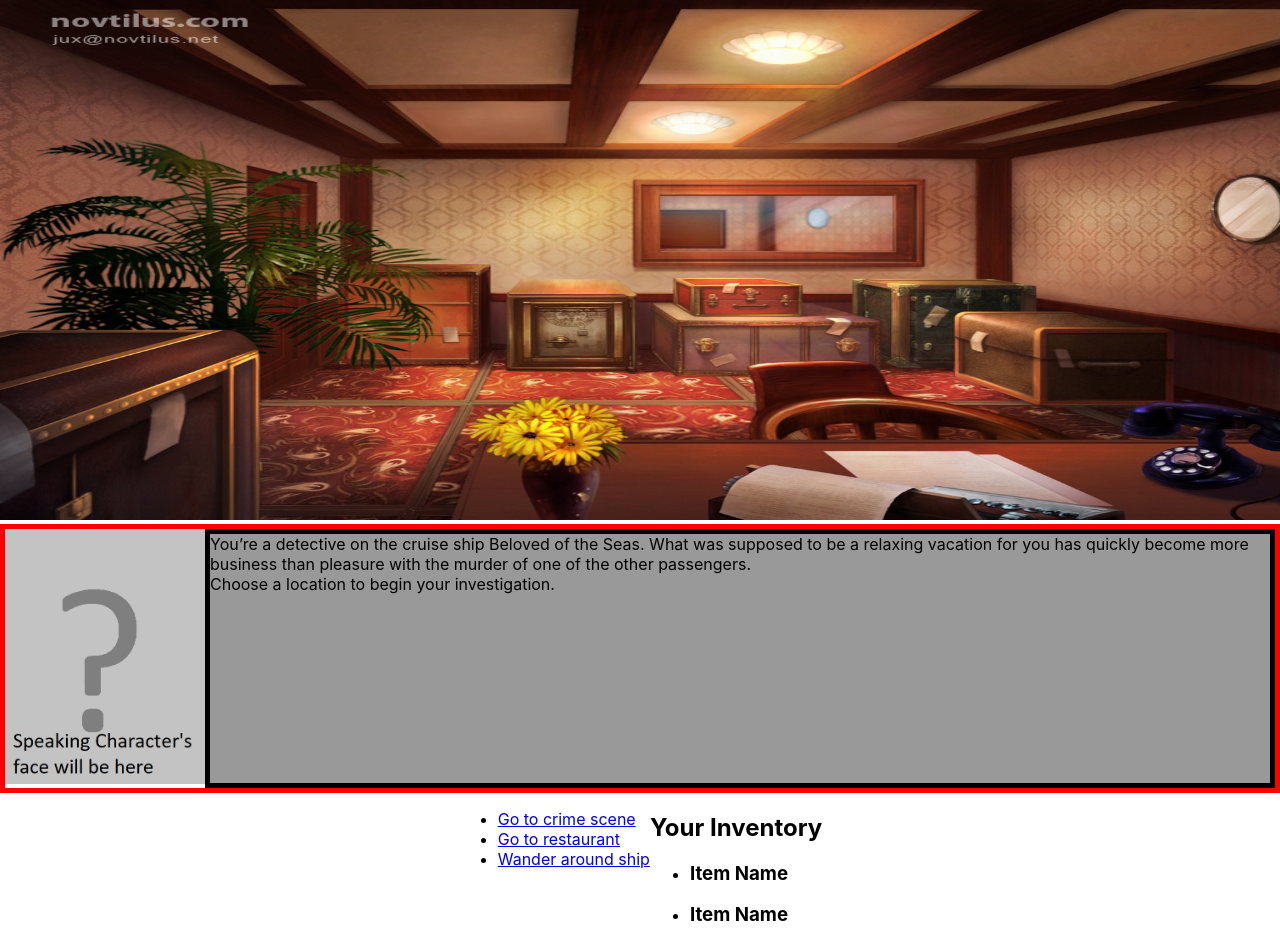
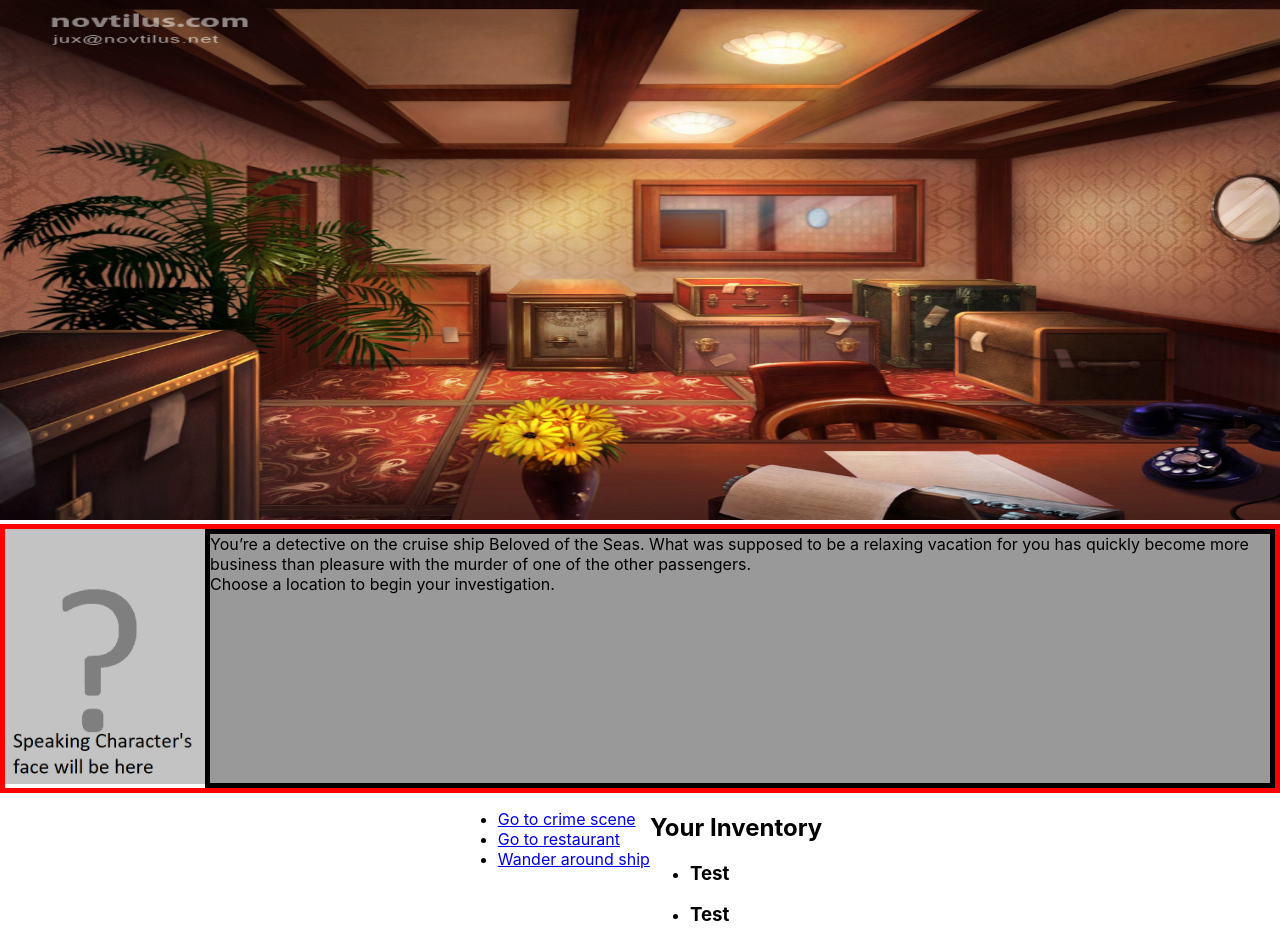
Before and after one commit to c-champagne/murder-mystery, a React (Create React App) app: page / in a window 1280 px wide. Shown: the top 947 px of the page. Built offline with nearby package versions, Linux system fonts and the light colour scheme.

Commit message:
Minor update

```diff
--- a/src/components/Item.js
+++ b/src/components/Item.js
@@ -16,7 +16,7 @@ export class Item extends Component {
     render() {
         return (
             <div className="Item">
-                <h3>Item Name</h3>
+                <h3>{this.state.clueName}</h3>
             </div>
         )
     }
```
